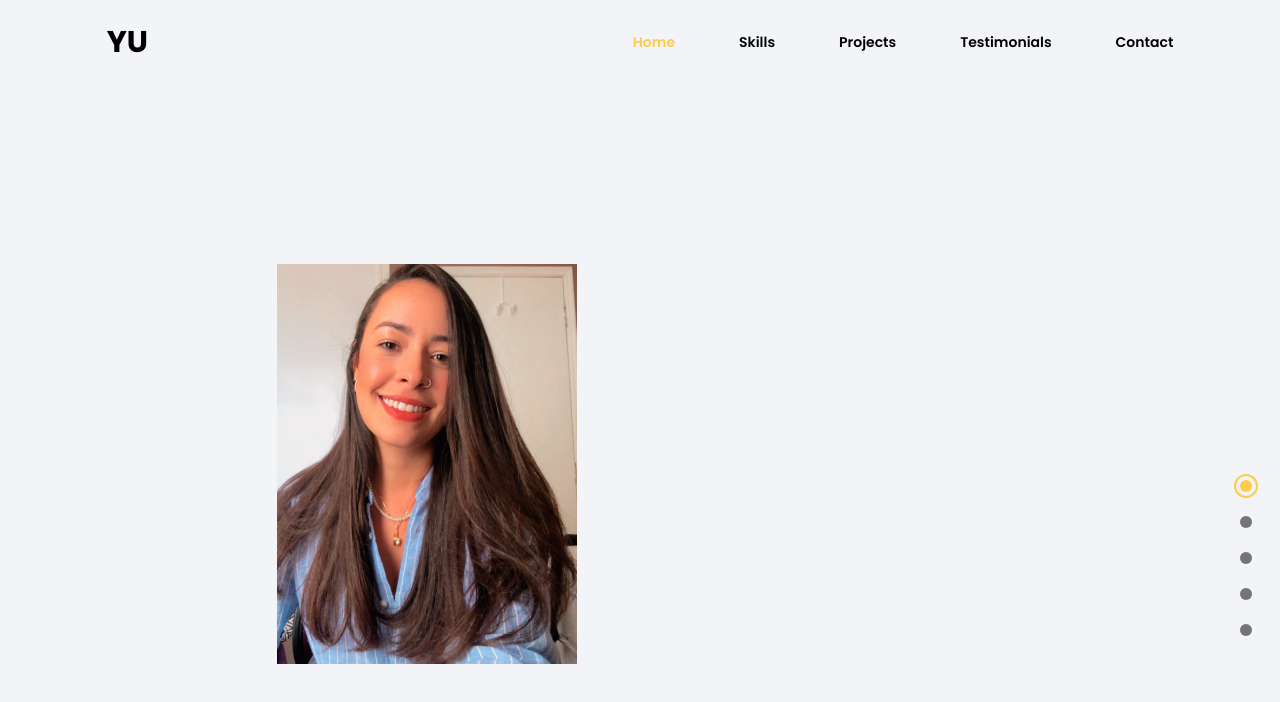
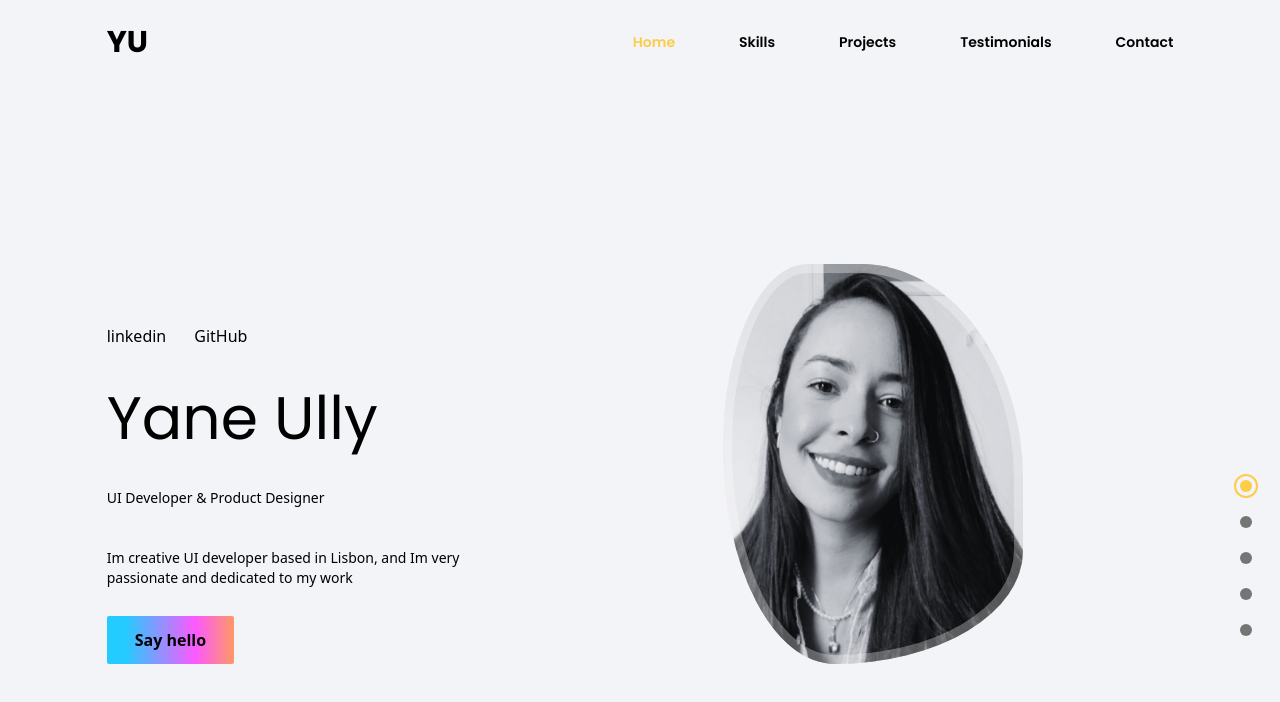
Before and after one commit to YaneUlly/portfolio, a React (Vite) app: page / in a window 1280 px wide. Shown: the top 702 px of the page. Built offline with nearby package versions, Linux system fonts and the light colour scheme.

Commit message:
fill the first part of the landing page

```diff
--- a/public/output.css
+++ b/public/output.css
@@ -556,6 +556,10 @@ video {
   --tw-contain-style:  ;
 }
 
+.visible{
+  visibility: visible;
+}
+
 .fixed{
   position: fixed;
 }
@@ -596,9 +600,18 @@ video {
   z-index: 0;
 }
 
+.z-30{
+  z-index: 30;
+}
+
 .mx-auto{
   margin-left: auto;
   margin-right: auto;
+}
+
+.my-10{
+  margin-top: 2.5rem;
+  margin-bottom: 2.5rem;
 }
 
 .ml-\[33\%\]{
@@ -613,8 +626,28 @@ video {
   margin-left: 5rem;
 }
 
+.mt-12{
+  margin-top: 3rem;
+}
+
+.mb-7{
+  margin-bottom: 1.75rem;
+}
+
+.mt-10{
+  margin-top: 2.5rem;
+}
+
+.mt-5{
+  margin-top: 1.25rem;
+}
+
 .flex{
   display: flex;
+}
+
+.hidden{
+  display: none;
 }
 
 .h-full{
@@ -647,6 +680,10 @@ video {
 
 .basis-3\/5{
   flex-basis: 60%;
+}
+
+.basis-2\/5{
+  flex-basis: 40%;
 }
 
 .resize{
@@ -685,8 +722,16 @@ video {
   gap: 1.5rem;
 }
 
+.gap-7{
+  gap: 1.75rem;
+}
+
 .rounded-full{
   border-radius: 9999px;
+}
+
+.rounded-sm{
+  border-radius: 0.125rem;
 }
 
 .bg-black{
@@ -714,6 +759,15 @@ video {
   background-color: rgb(253 204 73 / var(--tw-bg-opacity));
 }
 
+.bg-white{
+  --tw-bg-opacity: 1;
+  background-color: rgb(242 244 247 / var(--tw-bg-opacity));
+}
+
+.bg-gradient-rainblue{
+  background-image: linear-gradient(90deg, #24CBFF 14.53%, #FC59FF 69.36%, #FFBD0C 117.73%);
+}
+
 .p-2{
   padding: 0.5rem;
 }
@@ -730,6 +784,43 @@ video {
 .py-10{
   padding-top: 2.5rem;
   padding-bottom: 2.5rem;
+}
+
+.px-7{
+  padding-left: 1.75rem;
+  padding-right: 1.75rem;
+}
+
+.py-3{
+  padding-top: 0.75rem;
+  padding-bottom: 0.75rem;
+}
+
+.px-10{
+  padding-left: 2.5rem;
+  padding-right: 2.5rem;
+}
+
+.py-0{
+  padding-top: 0px;
+  padding-bottom: 0px;
+}
+
+.py-0\.5{
+  padding-top: 0.125rem;
+  padding-bottom: 0.125rem;
+}
+
+.pr-0{
+  padding-right: 0px;
+}
+
+.pr-0\.5{
+  padding-right: 0.125rem;
+}
+
+.text-center{
+  text-align: center;
 }
 
 .font-poppins{
@@ -749,6 +840,11 @@ video {
 .text-2xl{
   font-size: 1.5rem;
   line-height: 2rem;
+}
+
+.text-6xl{
+  font-size: 3.75rem;
+  line-height: 1;
 }
 
 .font-bold{
@@ -874,9 +970,28 @@ body,
   border-color: rgb(44 188 233 / var(--tw-border-opacity));
 }
 
+.hover\:bg-blue:hover{
+  --tw-bg-opacity: 1;
+  background-color: rgb(44 188 233 / var(--tw-bg-opacity));
+}
+
 .hover\:text-yellow:hover{
   --tw-text-opacity: 1;
   color: rgb(253 204 73 / var(--tw-text-opacity));
+}
+
+.hover\:text-white:hover{
+  --tw-text-opacity: 1;
+  color: rgb(242 244 247 / var(--tw-text-opacity));
+}
+
+.hover\:text-red:hover{
+  --tw-text-opacity: 1;
+  color: rgb(220 68 146 / var(--tw-text-opacity));
+}
+
+.hover\:opacity-50:hover{
+  opacity: 0.5;
 }
 
 .hover\:saturate-200:hover{
@@ -913,7 +1028,15 @@ body,
     align-items: center;
   }
 
+  .md\:justify-start{
+    justify-content: flex-start;
+  }
+
   .md\:justify-between{
     justify-content: space-between;
   }
+
+  .md\:text-start{
+    text-align: start;
+  }
 }
--- a/src/App.css
+++ b/src/App.css
@@ -1,11 +1,26 @@
 .profile__img {
-  background: url(./assets/profile_portfolio.jpeg);
+  background: url(./assets/porfolio-photo.png);
   background-repeat: no-repeat;
   background-position: center;
   background-size: cover;
-  box-shadow: inset 0 0 0 9px rgb(255, 255, 255 / 30%);
+  box-shadow: inset 0 0 0 9px rgb(255 255 255 / 30%);
   /* order: 1; */
   justify-self: center;
   width: 300px;
   height: 400px;
+  animation: profile__animate 8s ease-in-out infinite 1s;
 }
+
+@keyframes profile__animate {
+  0% {
+    border-radius: 60% 40% 30% 70%/60% 30% 70% 40%;
+  }
+
+  50% {
+    border-radius: 30% 60% 70% 40%/50% 60% 30% 60%;
+  }
+
+  100% {
+    border-radius: 60% 40% 30% 70%/60% 30% 70% 40%;
+  }
+}
--- /dev/null
+++ b/src/components/SocialMediaIcons.jsx
@@ -0,0 +1,27 @@
+import React from 'react';
+
+const SocialMediaIcons = () => {
+  return (
+    <div className='flex justify-center md:justify-start my-10 gap-7'>
+      <a
+        className='hover:opacity-50 transition duration-500'
+        href='https://www.linkedin.com/in/yane-ully-martins/'
+        target='_blank'
+        rel='noreferrer'
+      >
+        linkedin
+      </a>
+
+      <a
+        className='hover:opacity-50 transition duration-500'
+        href='https://github.com/YaneUlly'
+        target='_blank'
+        rel='noreferrer'
+      >
+        GitHub
+      </a>
+    </div>
+  );
+};
+
+export default SocialMediaIcons;
--- a/src/scenes/Landing.jsx
+++ b/src/scenes/Landing.jsx
@@ -1,5 +1,5 @@
+import SocialMediaIcons from '../components/SocialMediaIcons';
 import useMediaQuery from '../hooks/useMediaQuery';
-import profile from '../assets/profile_portfolio.jpeg';
 import { motion } from 'framer-motion';
 import AnchorLink from 'react-anchor-link-smooth-scroll';
 import '../App.css';
@@ -17,8 +17,69 @@ const Landing = ({ setSelectedPage }) => {
         {isAboveMediumScreens ? (
           <div className='profile__img'></div>
         ) : (
-          <div></div>
+          <div className='profile__img'></div>
         )}
+      </div>
+      {/* MAIN SECTION  */}
+      <div className='z-30 basis-2/5 mt-12 md:mt-32'>
+        {/* SOCIAL MEDIA ICONS  */}
+        <motion.div
+          className='flex mt-5 justify-center md:justify-start'
+          initial='hidden'
+          whileInView='visible'
+          viewport={{ once: true, amount: 0.5 }}
+          transition={{ duration: 0.5 }}
+          variants={{
+            hidden: { opacity: 0, x: -50 },
+            visible: { opacity: 1, x: 0 },
+          }}
+        >
+          <SocialMediaIcons />
+        </motion.div>
+
+        {/* HEADINGS */}
+        <motion.div
+          initial='hidden'
+          whileInView='visible'
+          viewport={{ once: true, amount: 0.5 }}
+          transition={{ delay: 0.2, duration: 0.5 }}
+          variants={{
+            hidden: { opacity: 0, x: -50 },
+            visible: { opacity: 1, x: 0 },
+          }}
+        >
+          <p className='text-6xl font-poppins z-10 text-center md:text-start'>
+            Yane Ully
+          </p>
+          <p className='mt-10 mb-7 text-sm text-center md:text-start'>
+            UI Developer & Product Designer
+          </p>
+          <p className='mt-10 mb-7 text-sm text-center md:text-start'>
+            Im creative UI developer based in Lisbon, and Im very passionate and
+            dedicated to my work
+          </p>
+        </motion.div>
+
+        {/* CALL TO ACTION  */}
+        <motion.div
+          className='flex mt-5 justify-center md:justify-start'
+          initial='hidden'
+          whileInView='visible'
+          viewport={{ once: true, amount: 0.5 }}
+          transition={{ delay: 0.4, duration: 0.5 }}
+          variants={{
+            hidden: { opacity: 0, x: -50 },
+            visible: { opacity: 1, x: 0 },
+          }}
+        >
+          <AnchorLink
+            className='bg-gradient-rainblue text-deep-blue rounded-sm py-3 px-7 font-semibold hover:bg-blue hover:text-white transition duration-500 '
+            onClick={() => setSelectedPage('contact')}
+            href='#contact'
+          >
+            Say hello
+          </AnchorLink>
+        </motion.div>
       </div>
     </section>
   );
```
Also changed, not shown: src/assets/porfolio-photo.png (added).
